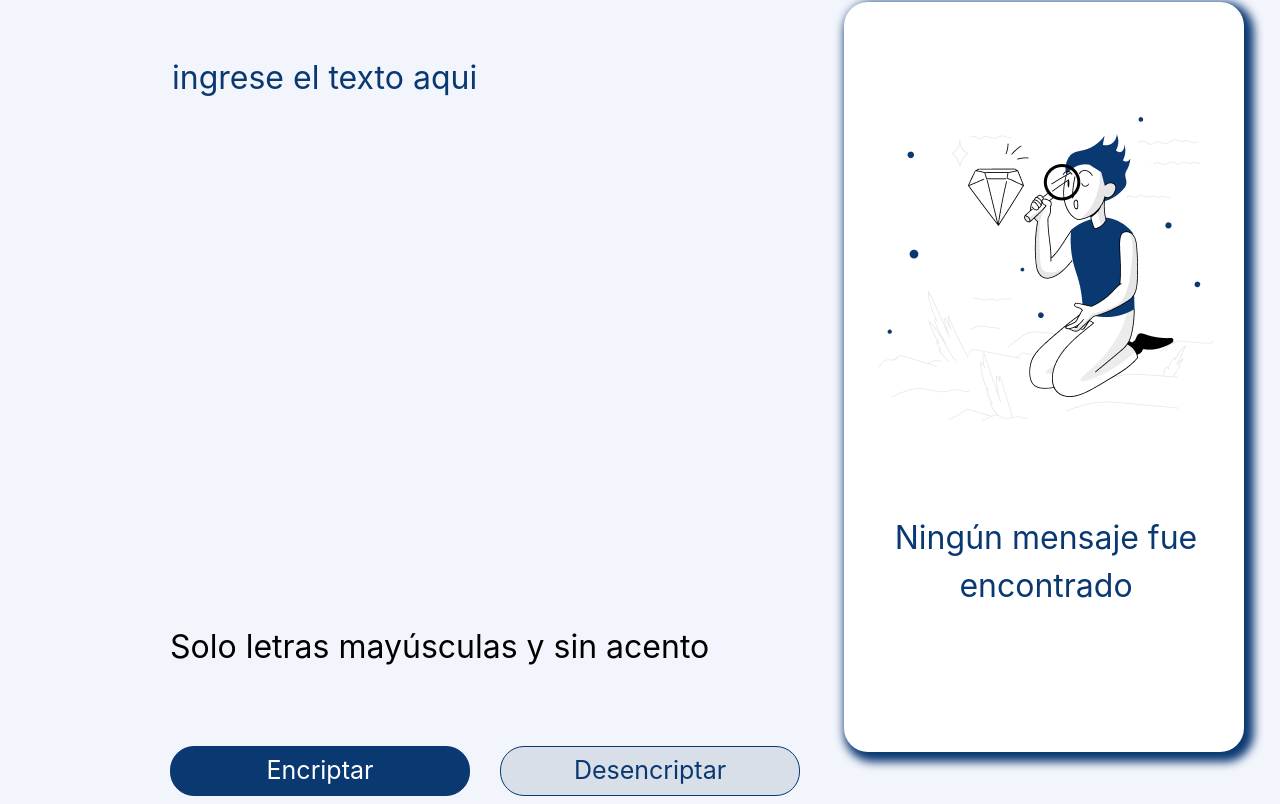
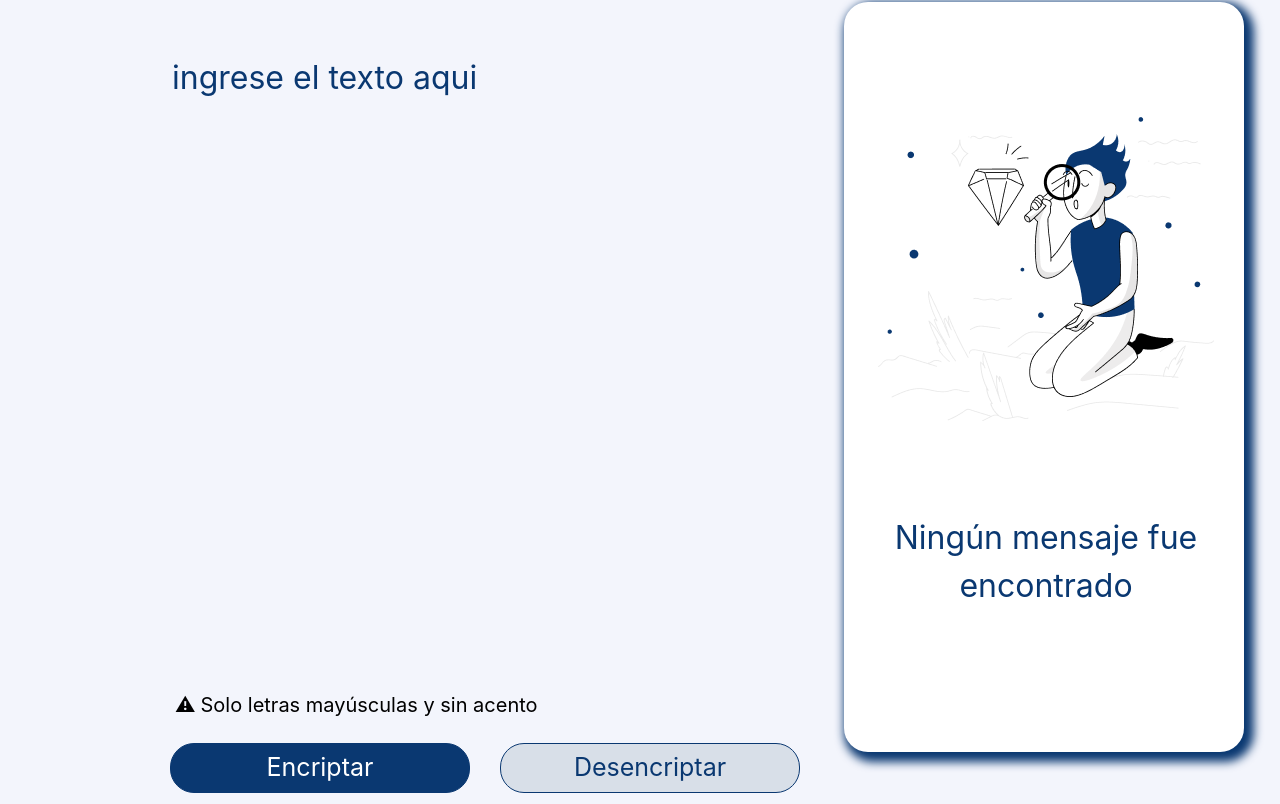
Before and after one commit to Luishao/Encriptador, a plain HTML site: page Index.html in a window 1280 px wide. Shown: the part 80-884 px from the top of the page. Drawn offline with Linux system fonts and the light colour scheme.

Commit message:
Corrigiedo nombre de clase informacion

```diff
--- a/Index.html
+++ b/Index.html
@@ -19,7 +19,7 @@
         <section>
             <textarea id="mensaje" class="text-area" cols="30" rows="10" placeholder="Ingrese el texto aqui"></textarea>
             <div>
-                <h6 class="información">Solo letras mayúsculas y sin acento</h6>
+                <h6 class="informacion">Solo letras mayúsculas y sin acento</h6>
             </div>
             <div class="botones">
                 <button class="btn-encriptar" onclick="encriptar()">Encriptar</button>
```
